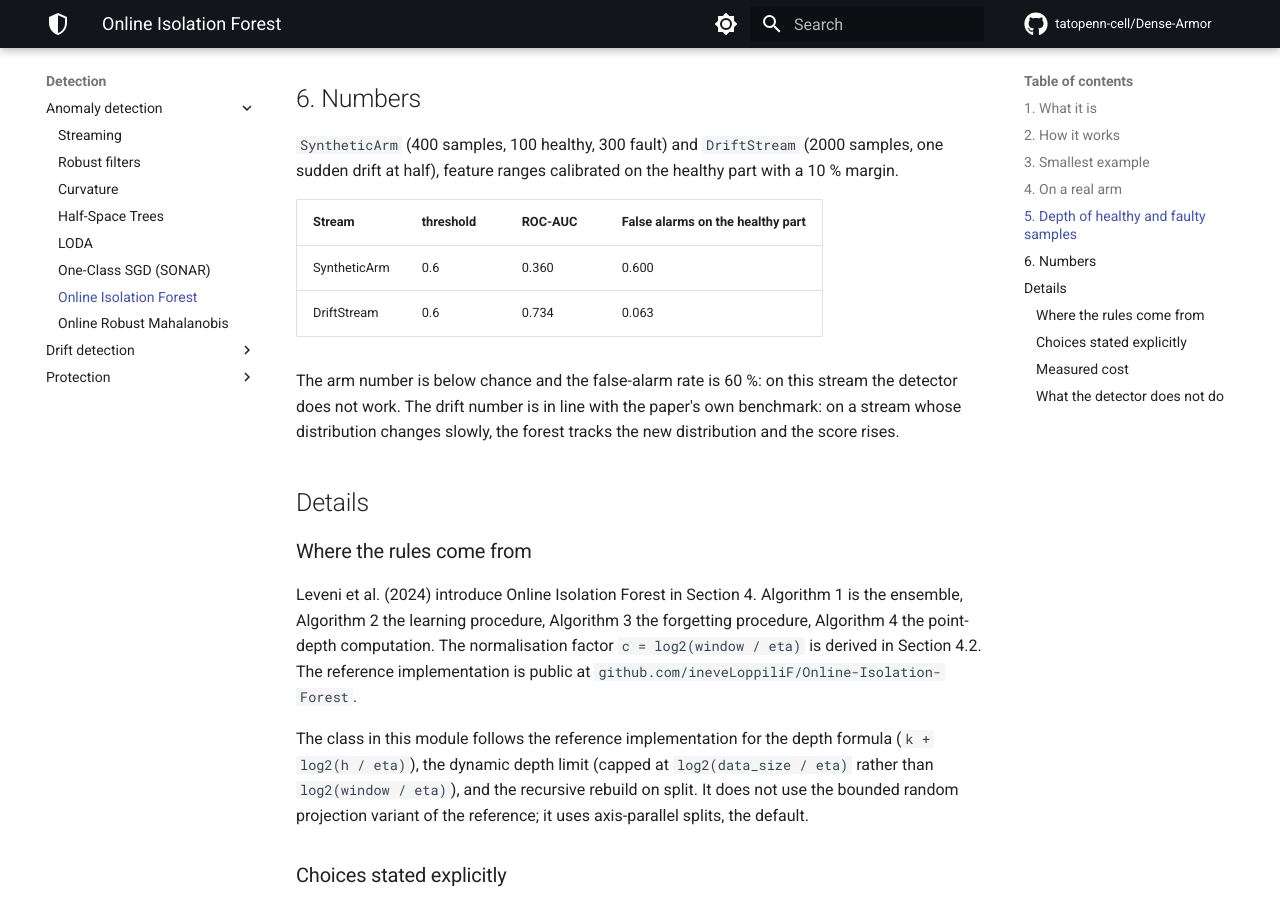
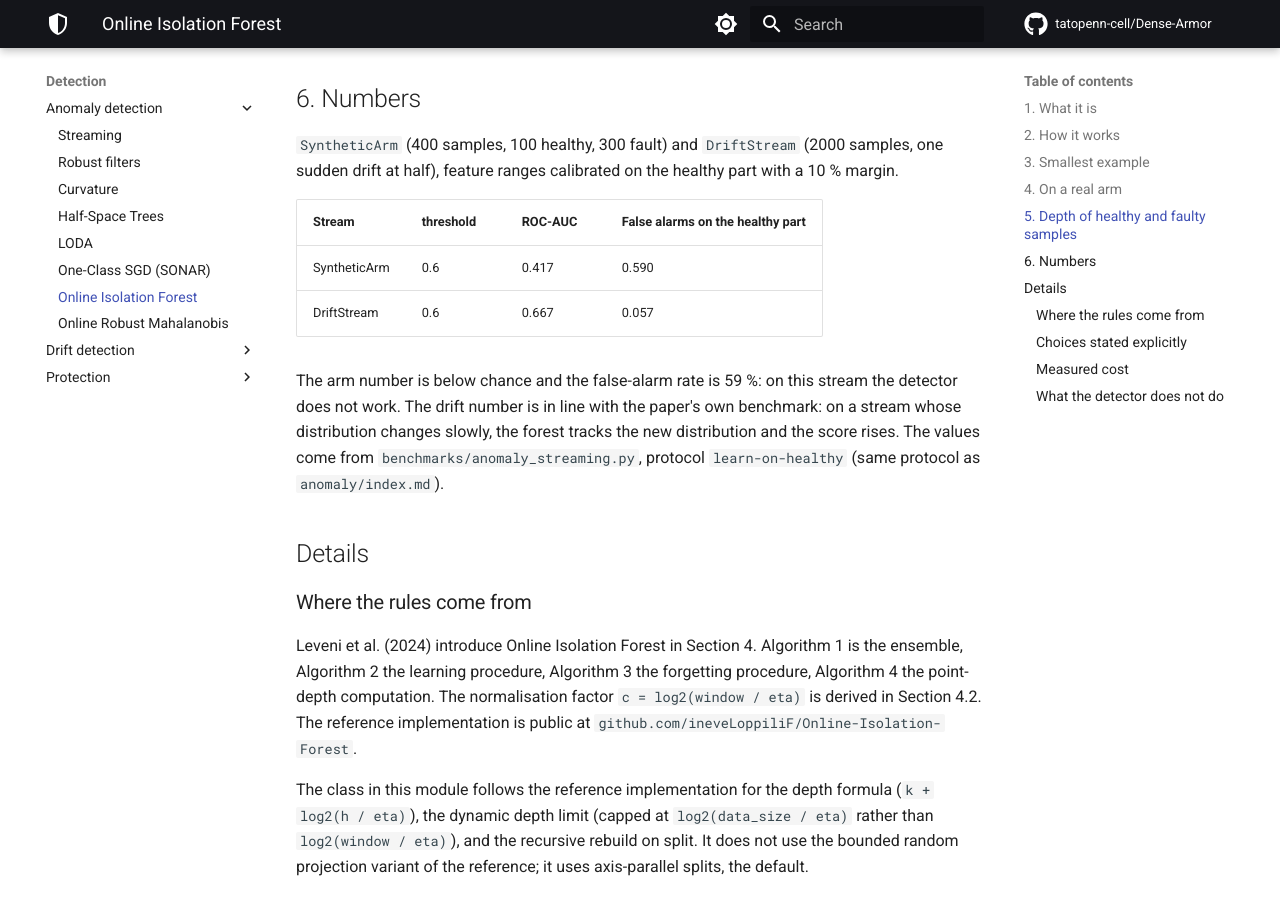
Before and after one commit to tatopenn-cell/Dense-Armor, an MkDocs documentation site: the page built from docs/anomaly/oiforest.md, in a window 1280 px wide and 900 px high, scrolled down 3818 px. Built offline with MkDocs 1.6.1 and Material for MkDocs 9.7.7, drawn with Linux system fonts in a browser that asks for light colours; comment, search, counter and statistics services are not loaded.

Commit message:
docs(anomaly): align oiforest numbers with learn-on-healthy benchmark

```diff
--- a/docs/anomaly/oiforest.md
+++ b/docs/anomaly/oiforest.md
@@ -135,13 +135,14 @@ sudden drift at half), feature ranges calibrated on the healthy part with a 10 %
 
 | Stream | threshold | ROC-AUC | False alarms on the healthy part |
 |---|---|---|---|
-| SyntheticArm | 0.6 | 0.360 | 0.600 |
-| DriftStream | 0.6 | 0.734 | 0.063 |
+| SyntheticArm | 0.6 | 0.417 | 0.590 |
+| DriftStream | 0.6 | 0.667 | 0.057 |
 
-The arm number is below chance and the false-alarm rate is 60 %: on this stream the
+The arm number is below chance and the false-alarm rate is 59 %: on this stream the
 detector does not work. The drift number is in line with the paper's own benchmark: on a
 stream whose distribution changes slowly, the forest tracks the new distribution and the
-score rises.
+score rises. The values come from `benchmarks/anomaly_streaming.py`, protocol
+`learn-on-healthy` (same protocol as `anomaly/index.md`).
 
 ## Details
 
```
